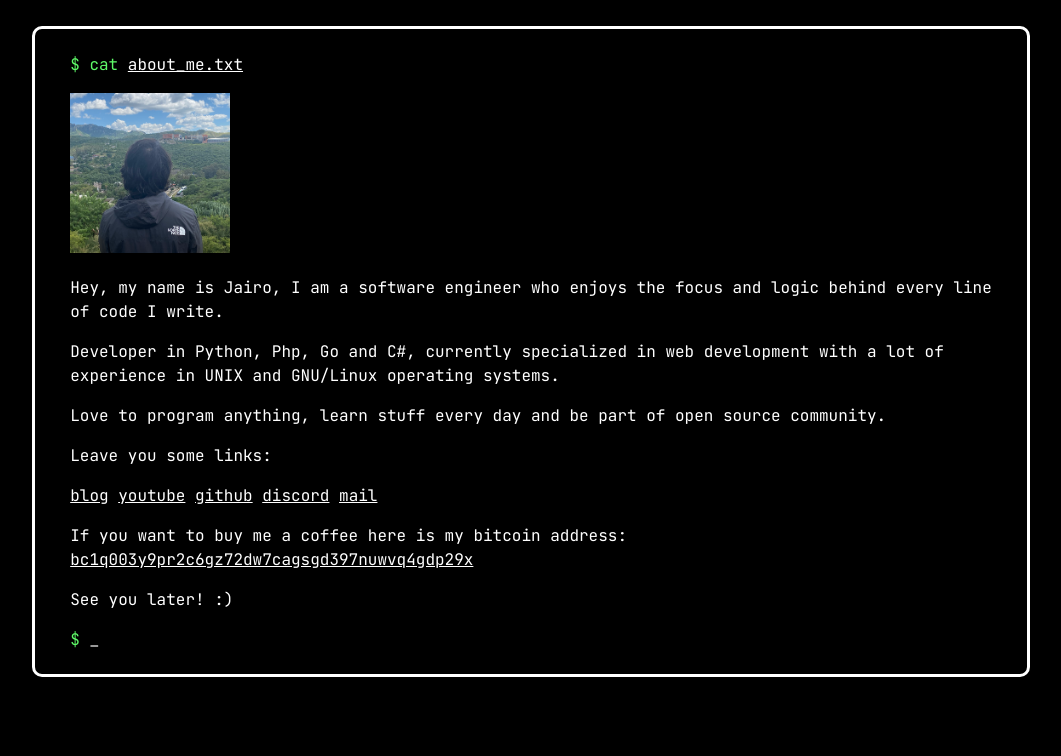
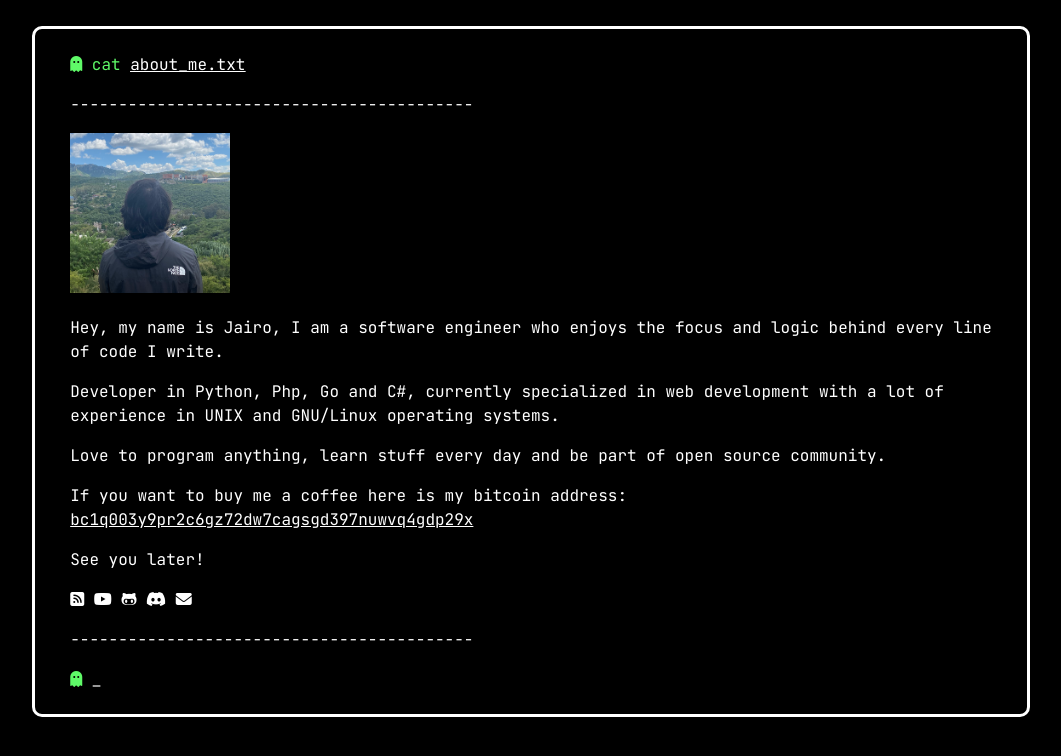
Before and after one commit to zJairO/personalweb, a Flask app: page / in a window 1280 px wide. Shown: the top 756 px of the page, without its empty margins (109-1170 px from the left). Run offline with Flask 2, Linux system fonts and the light colour scheme; some libraries are stand-ins or nearby versions.

Commit message:
did changes to website style

```diff
--- a/static/styles/main.css
+++ b/static/styles/main.css
@@ -27,3 +27,7 @@ img {
 .mt-5 {
    margin-top: 2%;
 }
+
+a:hover {
+    box-shadow: inset 0 0 100px 100px rgba(255, 255, 255, 0.1);
+}
--- a/templates/index.html
+++ b/templates/index.html
@@ -9,13 +9,17 @@
     <link rel="stylesheet" href="{{ url_for('static', filename='styles/simple-grid.css') }}">
     <link rel="stylesheet" href="{{ url_for('static', filename='styles/main.css') }}">
     <link rel="shortcut icon" href="{{ url_for('static', filename='images/IMG_4144.png') }}" type="image/x-icon">
+    <script src="https://kit.fontawesome.com/62b00c34e4.js" crossorigin="anonymous"></script>
 </head>
 
 <body>
     <div class="container left mt-5" style="padding-bottom: 14px;">
         <div class="row">
             <div class="col-12">
-                <span class="green">$ cat</span> <span class="orange">about_me.txt</span>
+                <span class="green"><i class="fa-solid fa-ghost"></i> cat</span> <span class="orange"> <a class="orange" href="#about_me">about_me.txt</a></span>
+            </div>
+            <div class="col-12" id="about_me">
+                ------------------------------------------
             </div>
             <div class="col-12">
                 <img class="img" src="{{ url_for('static', filename='images/IMG_4144.png') }}" />
@@ -32,24 +36,24 @@
                 Love to program anything, learn stuff every day and be part of open source community.
             </div>
             <div class="col-12">
-                Leave you some links:
-            </div>
-            <div class="col-12">
-                <a class="orange" href="https://dev.to/zjairo" target="_blank">blog</a>
-                <a class="orange" href="https://www.youtube.com/channel/UC3Zxq2C-1m0jOKGDT0Fbrbw"
-                    target="_blank">youtube</a>
-                <a class="orange" href="https://github.com/zjairo" target="_blank">github</a>
-                <a class="orange" href="https://discord.gg/mexicodev" target="_blank">discord</a>
-                <a class="orange" href="mailto:hello@zjairo.com" target="_blank">mail</a>
-            </div>
-            <div class="col-12">
                 If you want to buy me a coffee here is my bitcoin address: <a class="orange" href="https://btcscan.org/address/bc1q003y9pr2c6gz72dw7cagsgd397nuwvq4gdp29x">bc1q003y9pr2c6gz72dw7cagsgd397nuwvq4gdp29x</a>
             </div>
             <div class="col-12">
-                See you later! :)
+                See you later!
             </div>
             <div class="col-12">
-                <span class="green">$</span> _
+                <a class="orange" href="https://dev.to/zjairo" target="_blank"><i class="fa-solid fa-square-rss"></i></a>
+                <a class="orange" href="https://www.youtube.com/channel/UC3Zxq2C-1m0jOKGDT0Fbrbw"
+                    target="_blank"><i class="fa-brands fa-youtube"></i></a>
+                <a class="orange" href="https://github.com/zjairo" target="_blank"><i class="fa-brands fa-github-alt"></i></a>
+                <a class="orange" href="https://discord.gg/mexicodev" target="_blank"><i class="fa-brands fa-discord"></i></a>
+                <a class="orange" href="mailto:hello@zjairo.com" target="_blank"><i class="fa-solid fa-envelope"></i></a>
+            </div>
+            <div class="col-12">
+                ------------------------------------------
+            </div>
+            <div class="col-12">
+                <span class="green"><i class="fa-solid fa-ghost"></i></span> _
             </div>
         </div>
     </div>
```
